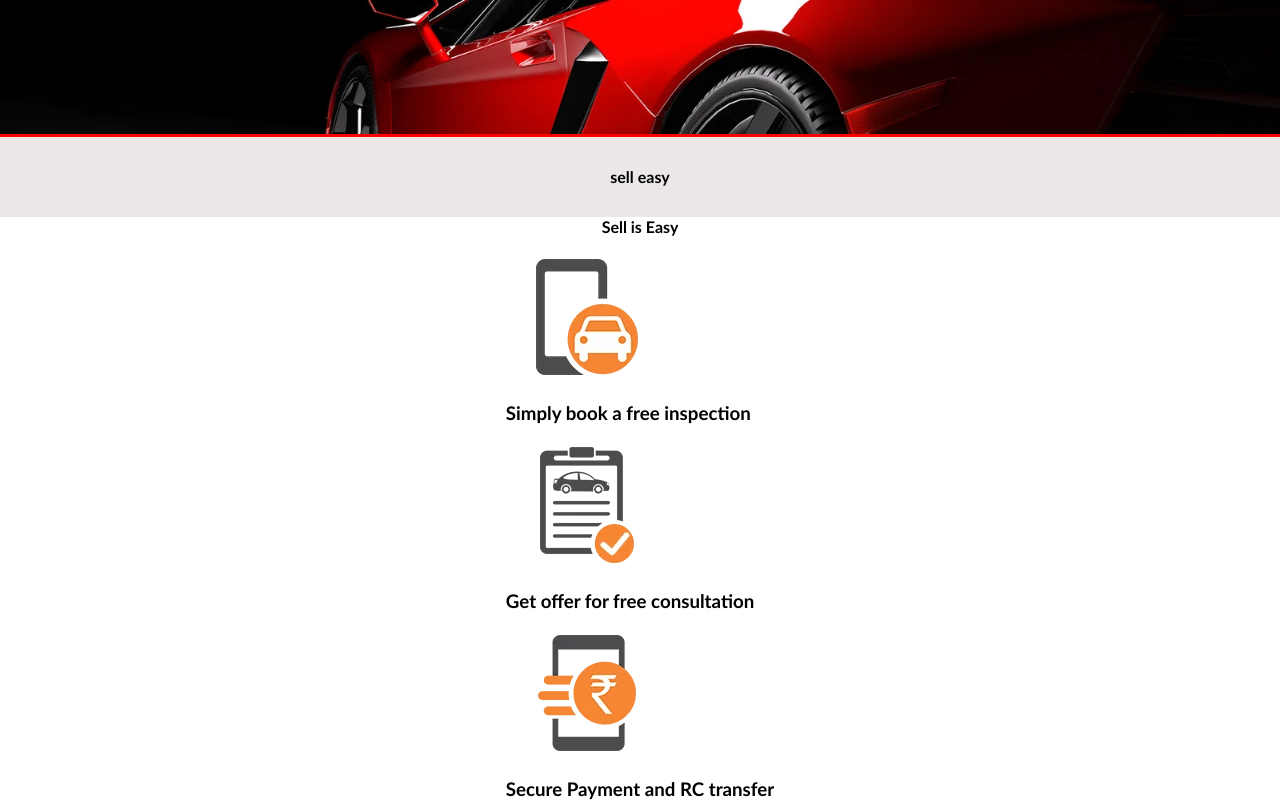
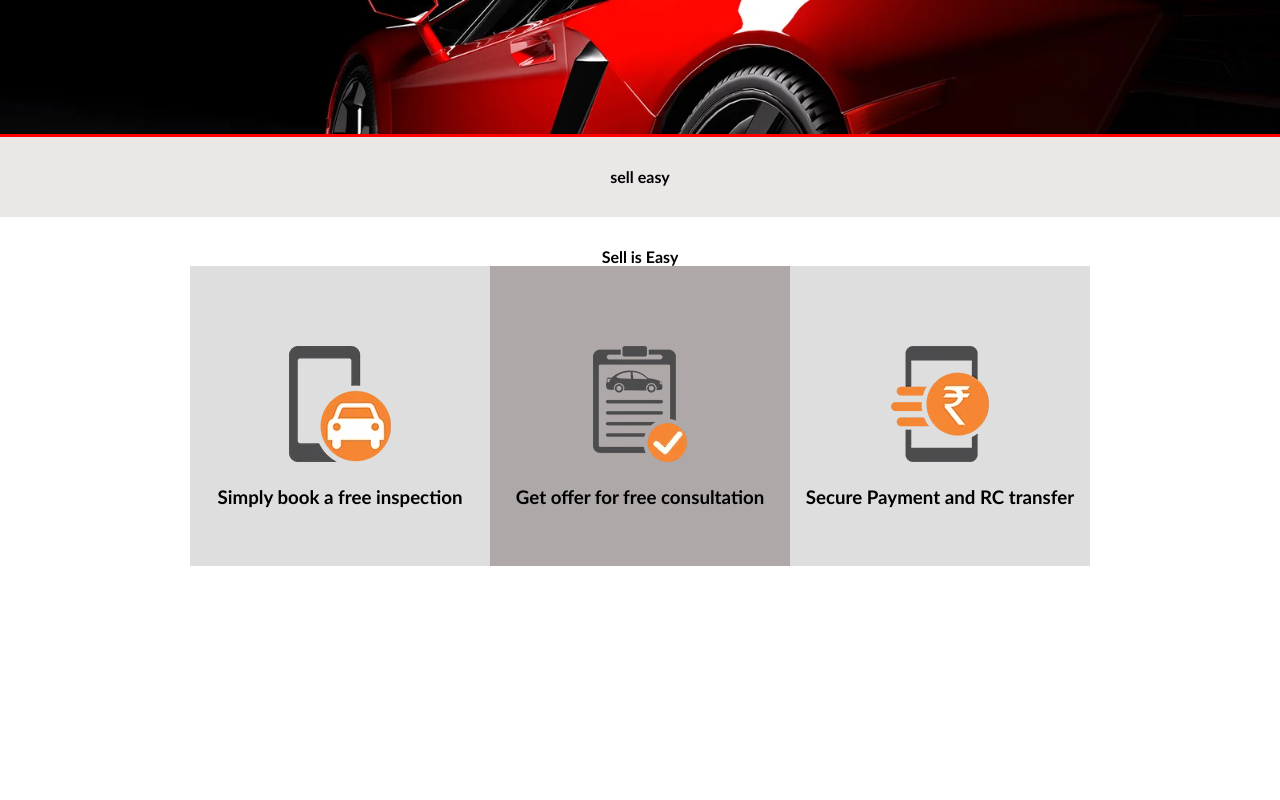
Before and after one commit to Ayaz-Ahamed-Shaik/PythonGroupRetake, a Flask app: page / in a window 1280 px wide. Shown: the part 100-900 px from the top of the page. After the commit the page ends 666 px from the top, so only its background shows below. Run offline with Flask 3, Linux system fonts and the light colour scheme.

Commit message:
section3styling

```diff
--- a/static/css/index.css
+++ b/static/css/index.css
@@ -60,8 +60,25 @@ nav h3
     align-items: center;
     width: 100%;
     flex-direction: column;
+    margin-top: 30px;
 }
 .section3 .subsection3
 {
-
+    display: flex;
+    justify-content: center;
+    align-items: center;
 }
+.subsectionbox1,.subsectionbox2,.subsectionbox3
+{
+    display: flex;
+    justify-content: center;
+    align-items: center;
+    flex-direction: column;
+    width: 300px;
+    height: 300px;
+    background-color: rgb(222, 222, 222);
+}
+.subsectionbox2
+{
+    background-color: rgb(174, 168, 168);
+}
```
